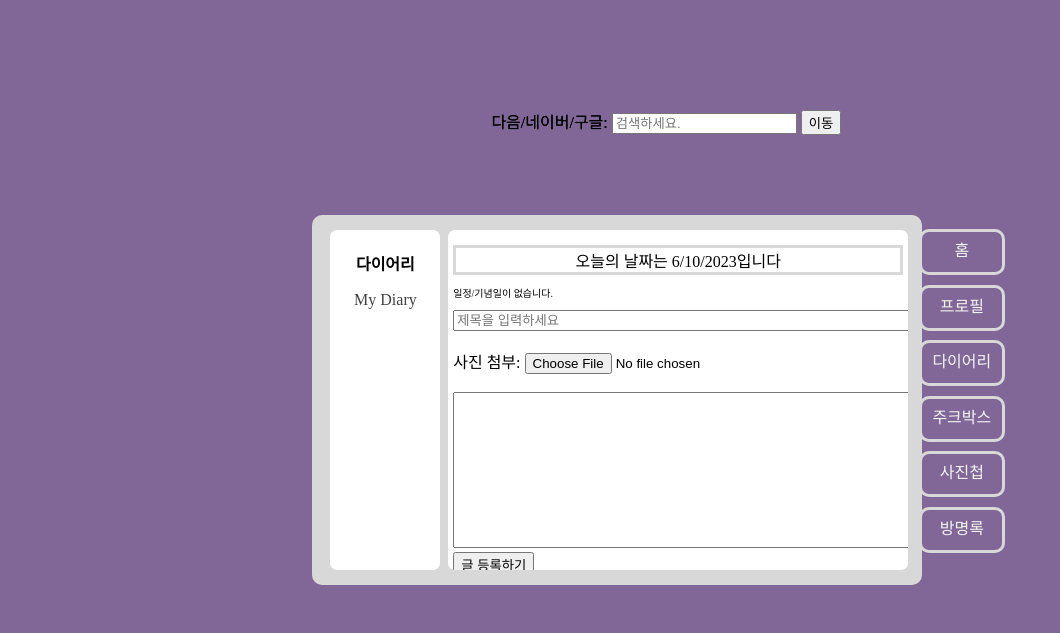
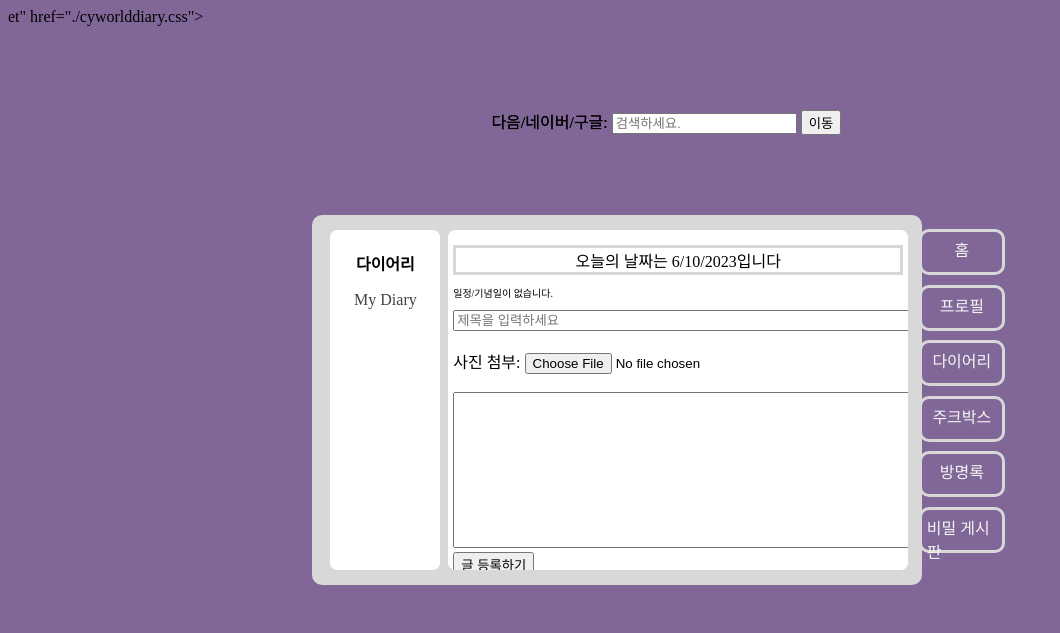
Before and after one commit to realdongchimi/CyworldCRUD, a plain HTML site: page cyworlddiary.html in a window 1280 px wide. Shown: the whole page, without its empty margins (0-1060 px from the left). Drawn offline with Linux system fonts and the light colour scheme; a web font is replaced by a local one.

Commit message:
메뉴 수정

```diff
--- a/cyworlddiary.html
+++ b/cyworlddiary.html
@@ -55,7 +55,7 @@
       </div>
     </div>
   </body>
-  </html>
+  </html>et" href="./cyworlddiary.css">
 </head>
 <body>
   <form>
@@ -91,8 +91,8 @@
       <div class="minibox2"><a href="cyworldprofile.html">프로필</a></div>
       <div class="minibox3"><a href="cyworlddiary.html">다이어리</a></div>
       <div class="minibox4"><a href="cyworldJB.html">주크박스</a></div>
-      <div class="minibox5"><a href="#">사진첩</a></div>
-      <div class="minibox6"><a href="cyworldguest.html">방명록</a></div>
+      <div class="minibox5"><a href="cyworldguest.html">방명록</a></div>
+      <div class="minibox6"><a href="cyworldsecret.html">비밀 게시판</a></div>
     </div>
   </div>
 </body>
```
